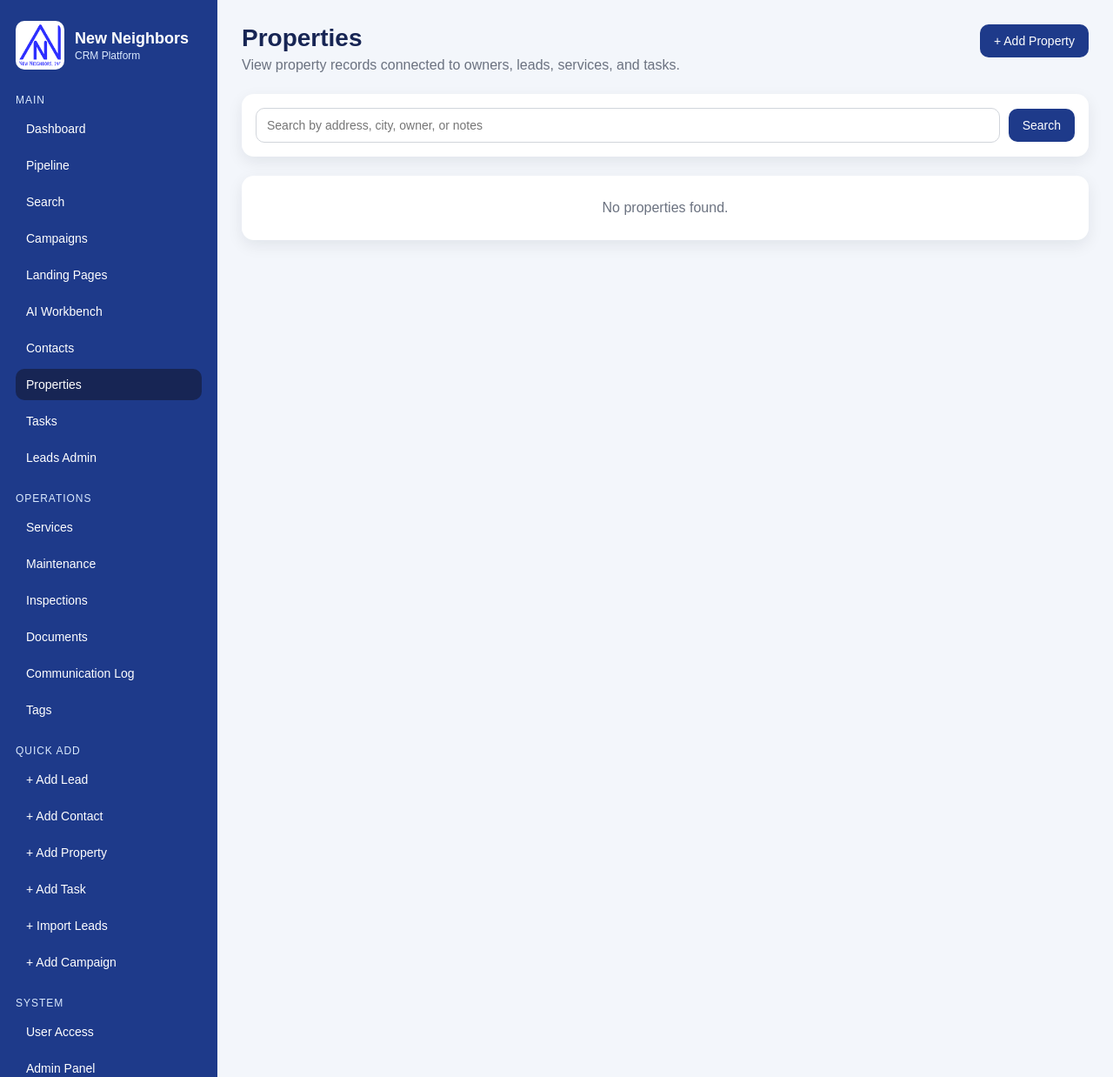
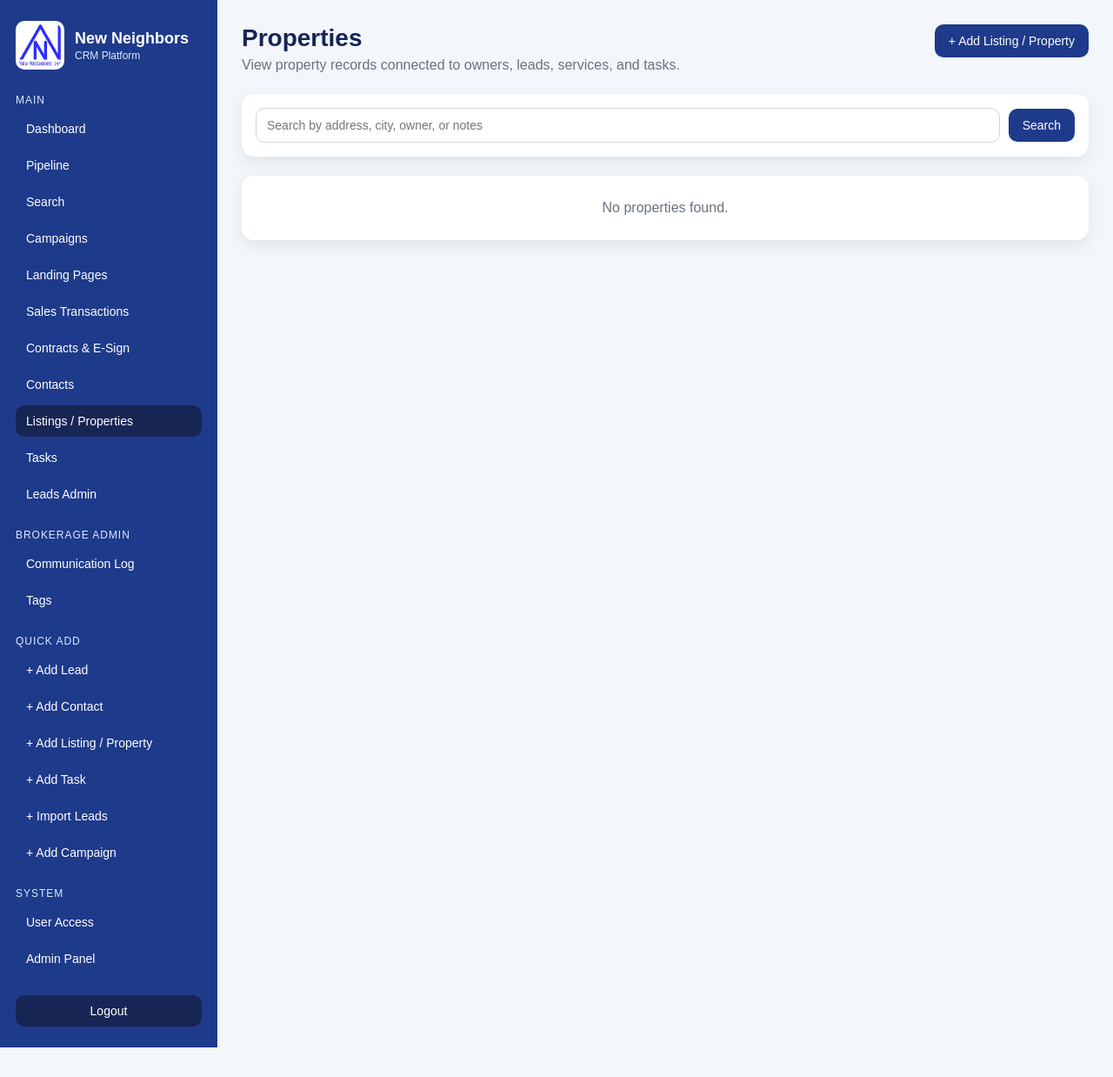
Before and after one commit to mmaynard82/newneighborscrm, a Django app: page /properties/ in a window 1280 px wide. Shown: the top 1238 px of the page at 87% size. After the commit the page ends 1204 px from the top, so only its background shows below. Run offline with Django 5.2, Linux system fonts and the light colour scheme; the visitor is signed in with stand-in values (Sample User, id 1); data that the repository does not hold is empty.

Commit message:
Use sales brokerage navigation across CRM

```diff
--- a/dashboard/templates/dashboard/property_list.html
+++ b/dashboard/templates/dashboard/property_list.html
@@ -260,9 +260,10 @@
         <a class="nav-link" href="/search/">Search</a>
         <a class="nav-link" href="/campaigns/">Campaigns</a>
     <a class="nav-link" href="/landing-pages/">Landing Pages</a>
-    <a class="nav-link" href="/ai-workbench/">AI Workbench</a>
+    <a class="nav-link" href="/ai-workbench/">Sales Transactions</a>
+<a class="nav-link" href="/ai-workbench/paperwork/templates/">Contracts &amp; E-Sign</a>
         <a class="nav-link" href="/people/">Contacts</a>
-        <a class="nav-link active" href="/properties/">Properties</a>
+        <a class="nav-link active" href="/properties/">Listings / Properties</a>
         <a class="nav-link" href="/tasks/">Tasks</a>
 
         {% if request.user.is_staff or request.user.is_superuser %}
@@ -270,11 +271,7 @@
         {% endif %}
 
         {% if request.user.is_staff or request.user.is_superuser %}
-        <div class="nav-section-title">Operations</div>
-        <a class="nav-link" href="/admin/services/service/">Services</a>
-        <a class="nav-link" href="/admin/maintenance/maintenancerequest/">Maintenance</a>
-        <a class="nav-link" href="/admin/inspections/homeinspection/">Inspections</a>
-        <a class="nav-link" href="/admin/documents/document/">Documents</a>
+        <div class="nav-section-title">Brokerage Admin</div>
         <a class="nav-link" href="/admin/communications/communicationlog/">Communication Log</a>
         <a class="nav-link" href="/admin/tags/tag/">Tags</a>
         {% endif %}
@@ -282,7 +279,7 @@
         <div class="nav-section-title">Quick Add</div>
         <a class="nav-link" href="/add-lead/">+ Add Lead</a>
         <a class="nav-link" href="/people/add/">+ Add Contact</a>
-        <a class="nav-link" href="/properties/add/">+ Add Property</a>
+        <a class="nav-link" href="/properties/add/">+ Add Listing / Property</a>
         <a class="nav-link" href="/tasks/add/">+ Add Task</a>
         <a class="nav-link" href="/import-leads/">+ Import Leads</a>
         <a class="nav-link" href="/campaigns/add/">+ Add Campaign</a>
@@ -305,7 +302,7 @@
                 <h2>Properties</h2>
                 <p>View property records connected to owners, leads, services, and tasks.</p>
             </div>
-            <a class="button" href="/properties/add/">+ Add Property</a>
+            <a class="button" href="/properties/add/">+ Add Listing / Property</a>
         </div>
 
         <form method="get" class="search-card">
```
